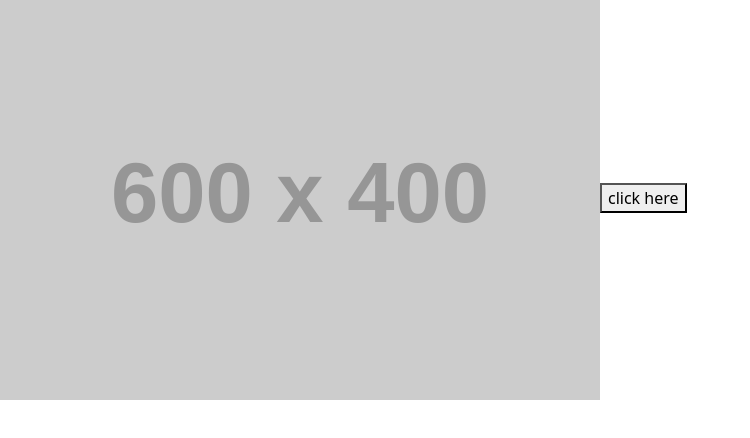
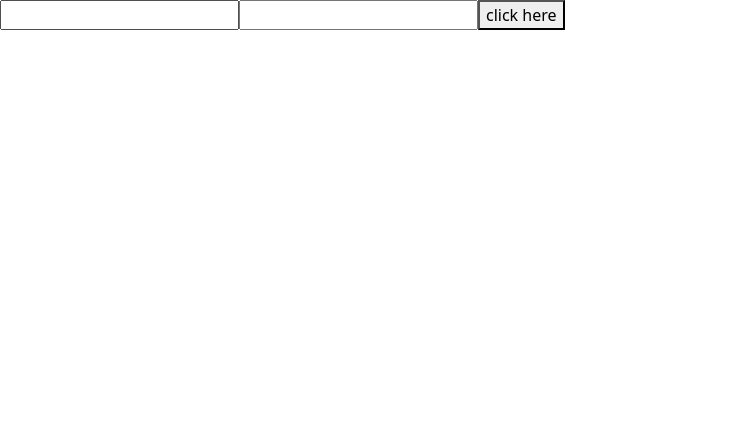
Before and after one commit to programminsekbo/fornt, a React (Vite) app: page / in a window 1280 px wide. Shown: the top 438 px of the page, without its empty margins (0-750 px from the left). Built offline with nearby package versions, Linux system fonts and the light colour scheme.

Commit message:
useref valu pik

```diff
--- a/src/App.jsx
+++ b/src/App.jsx
@@ -3,20 +3,23 @@ import { useRef } from "react";
 
 
 const App = () => {
+let least,fiste=useRef();
 
-let play=useRef();
 
 let love=()=>{
-  play.current.src="https://placehold.co/600x400?text=Hello\nWorld";
-  play.current.setAttribute("height" ,"100px")
-  play.current.setAttribute("width" , "300px")
+let name1=fiste.value;
+let name2=least.value;
+
+alert(name1+" "+name2)
+
 }
+
 
   return (
     <div>
 
-
-<img src="https://placehold.co/600x400@2x.png"  ref={play} />
+<input  ref={(a)=>fiste=a} type="firest name" />
+<input ref={(a)=>least=a}  type="lest name" />
 <button onClick={love}>click here</button>
 
 
```
